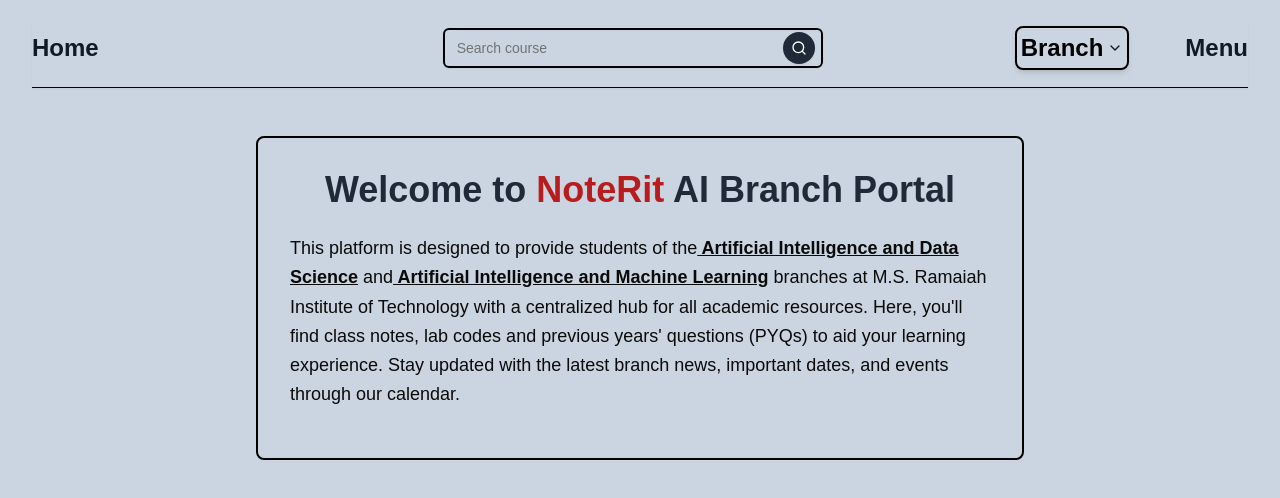
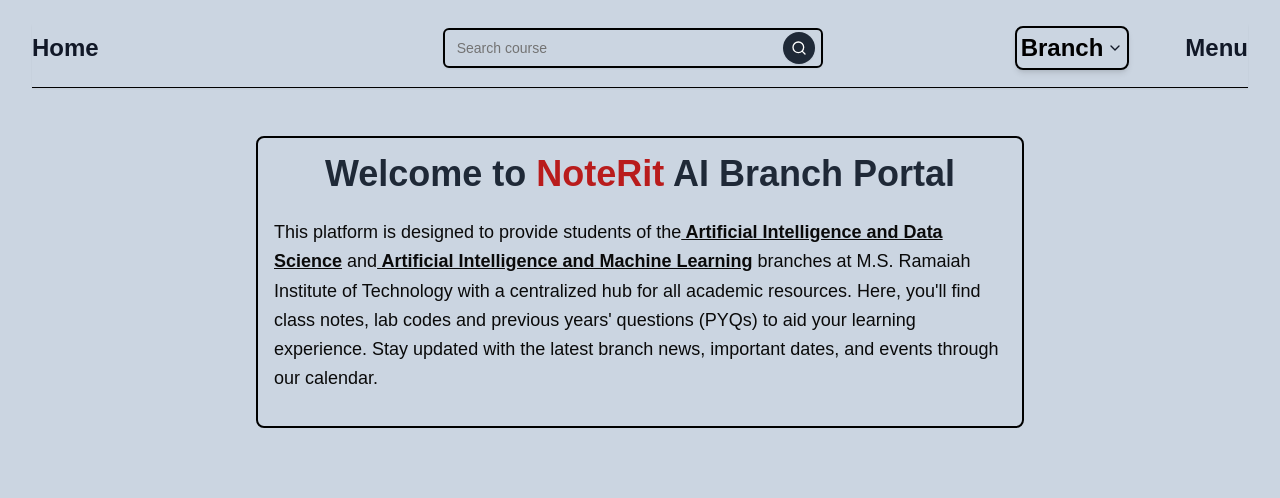
Before and after one commit to RohanPKulkarni/nextjs-2024, a Next.js app: page / in a window 1280 px wide. Shown: the top 498 px of the page. Built offline with nearby package versions, Linux system fonts and the light colour scheme.

Commit message:
paddingreduced

```diff
--- a/src/app/page.js
+++ b/src/app/page.js
@@ -1,7 +1,7 @@
 import { Analytics } from "@vercel/analytics/react";
 export default function Home() {
   return (
-    <section className="max-w-3xl bg-transparent mx-auto p-8 lg:custom-shadow1 rounded-lg mt-6 lg:mt-12 md:mt-8 hover:shadow-xl transition-shadow duration-300 border-2 border-black ">
+    <section className="max-w-3xl bg-transparent mx-auto p-4 lg:custom-shadow1 rounded-lg mt-6 lg:mt-12 md:mt-8 hover:shadow-xl transition-shadow duration-300 border-2 border-black ">
       <h1 class="text-4xl font-bold text-center text-gray-800 mb-6">
         Welcome to <span class="text-red-700">NoteRit</span> AI Branch Portal
       </h1>
```
